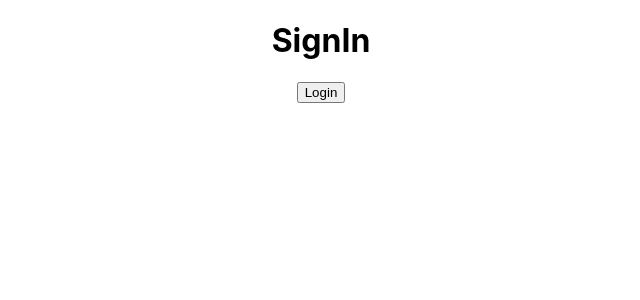
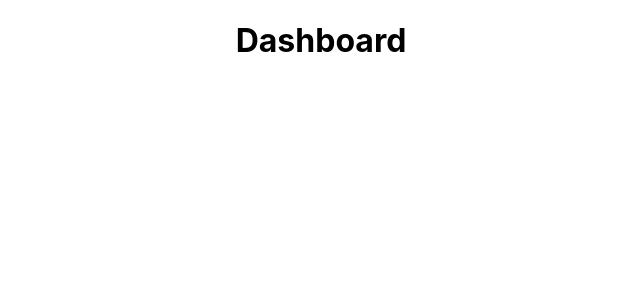
Before and after one commit to delciney/ReactJS-Context-API-Hooks, a React (Create React App) app: page / in a window 1280 px wide. Both pictures are taken after a click on the button "Login". Shown: the top 300 px of the page, without its empty margins (319-959 px from the left). Built offline with nearby package versions, Linux system fonts and the light colour scheme.

Commit message:
trocando de rota de acordo com o contexto

```diff
--- /dev/null
+++ b/src/pages/Dashboard/index.css
@@ -0,0 +1,7 @@
+.Dashboard {
+  display: flex;
+  flex-direction: column;
+  flex: 1;
+  justify-content: center;
+  align-items: center;
+}
--- a/src/pages/Dashboard/index.tsx
+++ b/src/pages/Dashboard/index.tsx
@@ -1,8 +1,8 @@
 import React from "react";
-
+import "./index.css";
 const Dashboard: React.FC = () => {
   return (
-    <div>
+    <div className="Dashboard">
       <h1>Dashboard</h1>
     </div>
   );
--- a/src/routes/index.tsx
+++ b/src/routes/index.tsx
@@ -1,10 +1,11 @@
-import React from "react";
-
+import React, { useContext } from "react";
+import AuthContext from "../contexts/auth";
 import AuthRoutes from "./auth.routes";
-//import AppRoutes from "./app.routes";
+import AppRoutes from "./app.routes";
 
 const Routes: React.FC = () => {
-  return <AuthRoutes />;
+  const { signed } = useContext(AuthContext);
+  return signed ? <AppRoutes /> : <AuthRoutes />;
 };
 
 export default Routes;
```
